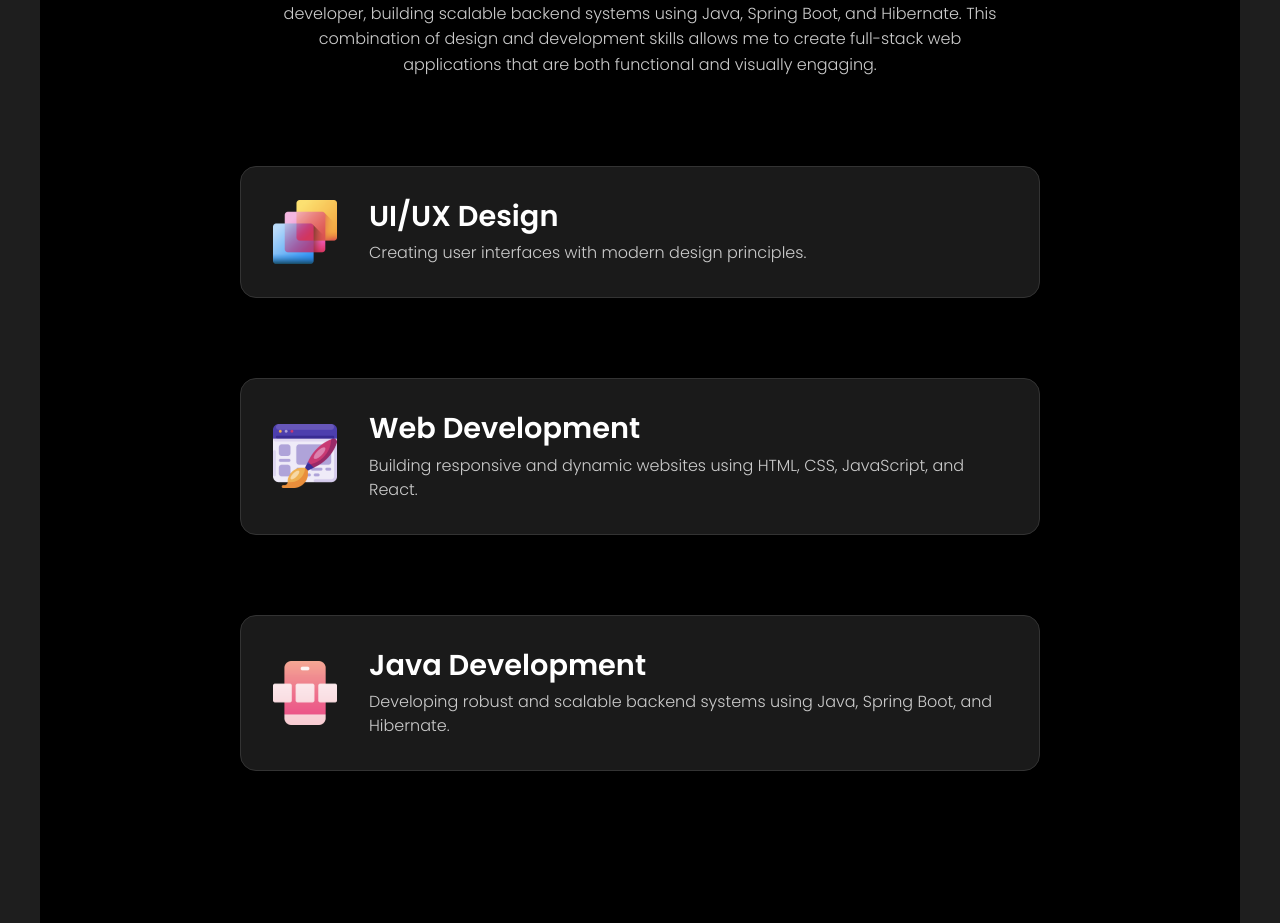
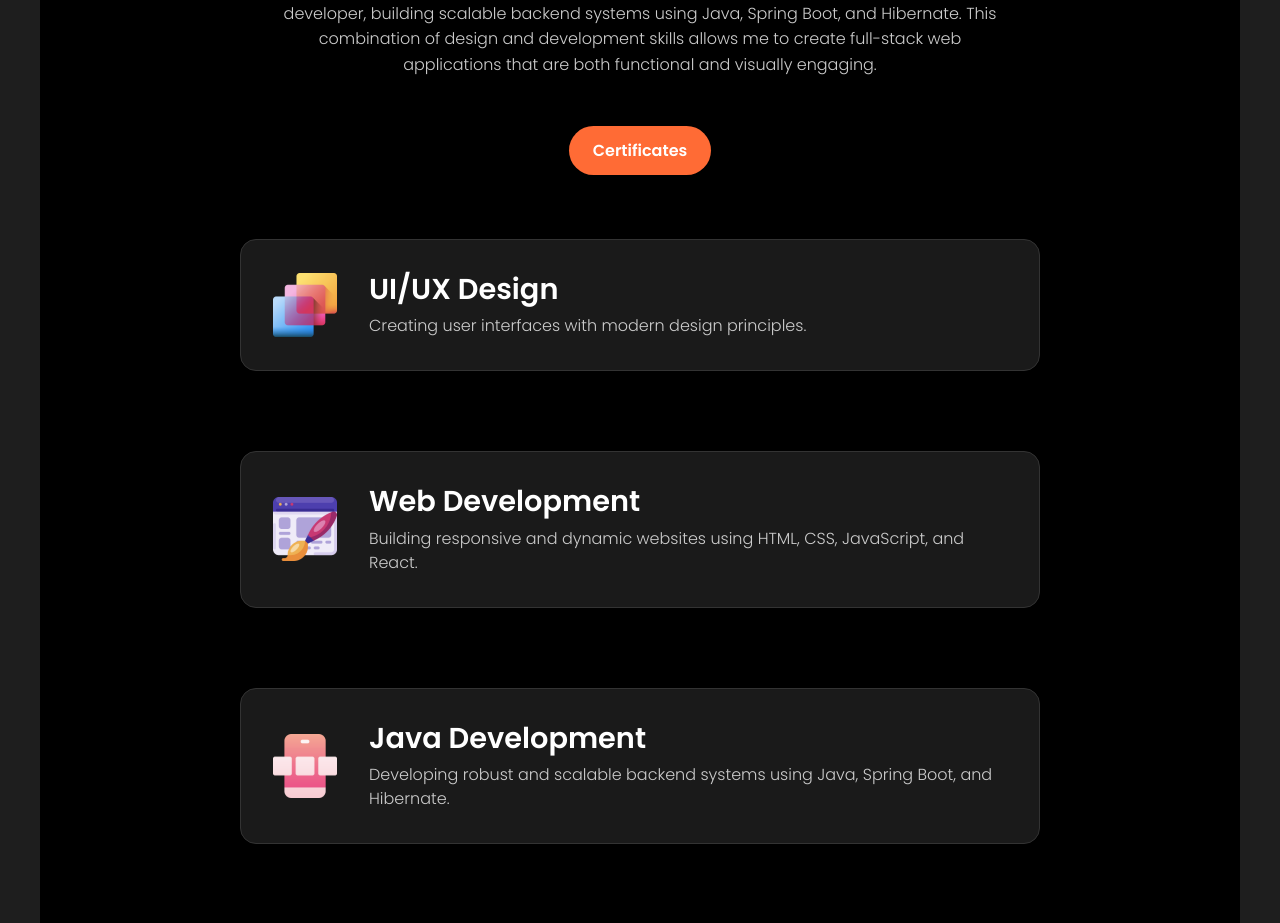
Before and after one commit to vigneshsiva11/portfolio, a React (Create React App) app: page / in a window 1280 px wide. Shown: the part 1060-1983 px from the top of the page. Built offline with nearby package versions, Linux system fonts and the light colour scheme.

Commit message:
insert certificates

```diff
--- a/src/components/skills/skills.css
+++ b/src/components/skills/skills.css
@@ -27,6 +27,12 @@
   color: #ccc;
   line-height: 1.6;
   margin-bottom: 3rem;
+}
+
+.skillsActions {
+  display: flex;
+  justify-content: center;
+  margin-bottom: 1.5rem;
 }
 
 .skillBars {
--- a/src/components/skills/skills.js
+++ b/src/components/skills/skills.js
@@ -1,4 +1,5 @@
 import "./skills.css";
+import { Link } from "react-router-dom";
 import UIDesign from "../../assets/ui-design.png";
 import WebDevelopment from "../../assets/website-design.png";
 import AppDesign from "../../assets/app-design.png";
@@ -17,6 +18,15 @@ const Skills = () => {
         me to create full-stack web applications that are both functional and
         visually engaging.
       </span>
+      <div className="skillsActions">
+        <Link
+          to="/certifications"
+          className="desktopMenuBtn"
+          aria-label="View certificates"
+        >
+          Certificates
+        </Link>
+      </div>
       <div className="skillBars">
         <div className="skillBar">
           <img
```
